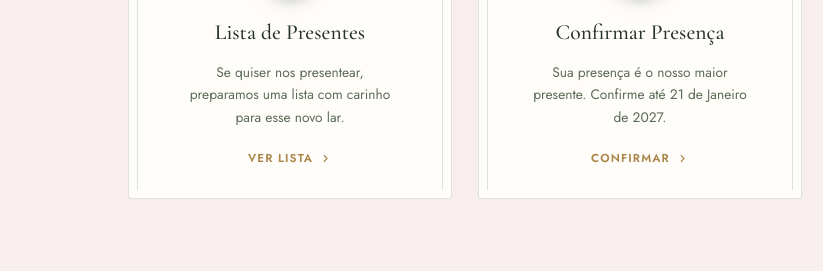
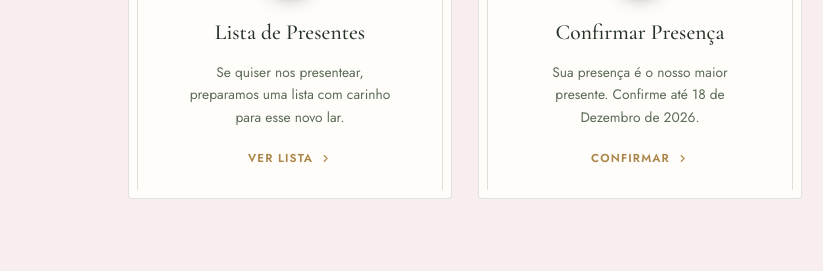
Before and after one commit to Anderson-silva10/Leticia-Anderson_Casamento, a plain HTML site: page index.html in a window 1280 px wide. Shown: the part 1671-1942 px from the top of the page, 0-823 px from the left. Drawn offline with nearby package versions, Linux system fonts and the light colour scheme; a web font is replaced by a local one.

Commit message:
Atualizado data de confirmação

```diff
--- a/index.html
+++ b/index.html
@@ -108,7 +108,7 @@
             <svg viewBox="0 0 24 24" fill="none" stroke="currentColor" stroke-width="1.5"><path d="M4 12.5l5.5 5.5L20 6.5"/></svg>
           </span>
           <h3>Confirmar Presença</h3>
-          <p>Sua presença é o nosso maior presente. Confirme até 21 de Janeiro de 2027.</p>
+          <p>Sua presença é o nosso maior presente. Confirme até 18 de Dezembro de 2026.</p>
           <span class="link-cta">Confirmar <svg viewBox="0 0 24 24" fill="none" stroke="currentColor" stroke-width="2"><path d="M9 6l6 6-6 6"/></svg></span>
         </a>
 
```
